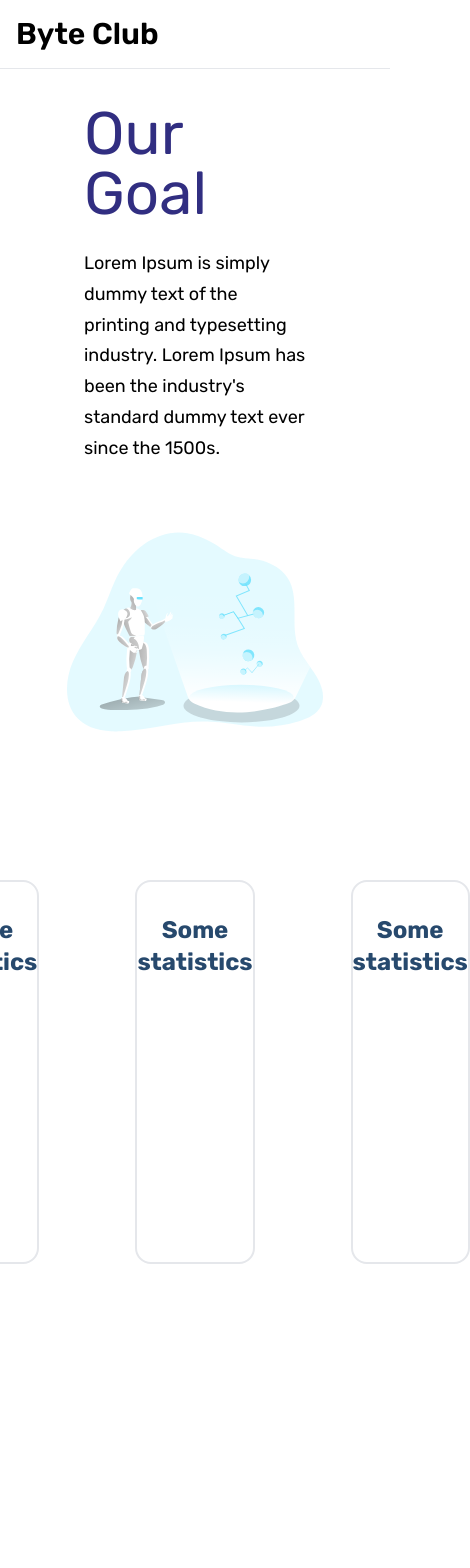
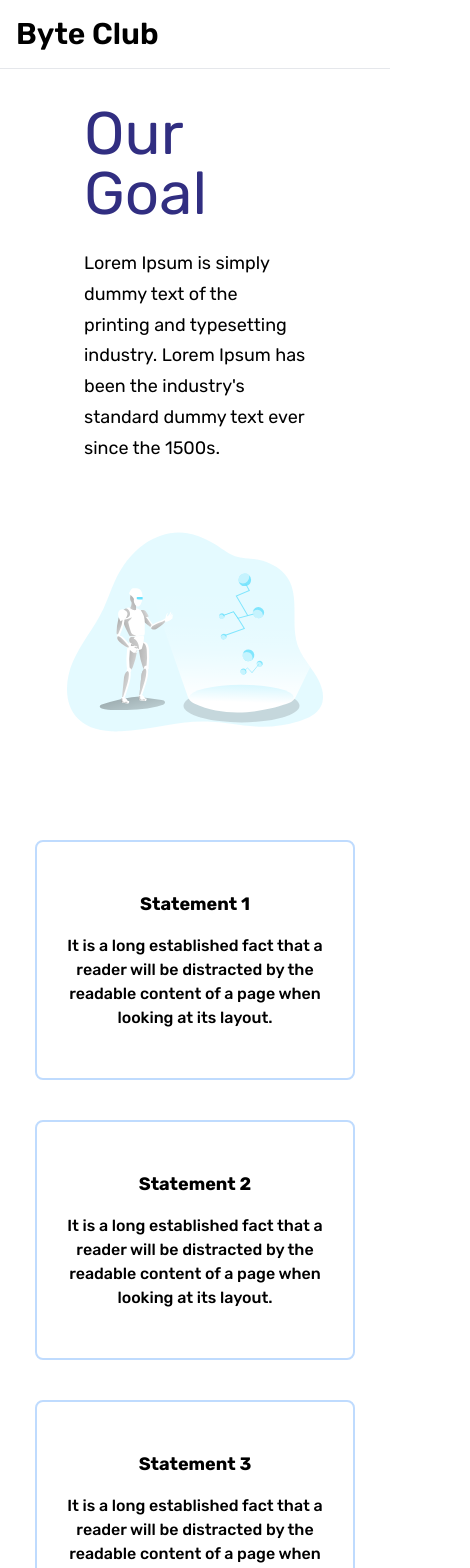
Before and after one commit to Code-Of-The-Future-Hackathon/code-of-the-future-2023-byte-club, a React (Vite) app in the folder client/: page / in a window 390 px wide. Shown: the top 1568 px of the page, 470 px wide, since content can reach past the window. Before the commit the page ends 1312 px from the top, so only its background shows below. Built offline with nearby package versions, Linux system fonts and the light colour scheme; some icons are missing; the HTML template or start-up script is replaced by a standard one.

Commit message:
Update statistics component and add responsiveness

```diff
--- a/client/src/components/Statistics.jsx
+++ b/client/src/components/Statistics.jsx
@@ -1,19 +1,24 @@
-const Statistics = () => {
-    return (
-        <>
-            <div className="flex justify-center space-x-24 mb-12 text-center text-2xl font-bold text-secondary">
-                <div className="border-2 bg-white shadow-2lg rounded-2xl w-96 h-96 pt-8">
-                    Some statistics
-                </div>
-                <div className="border-2 bg-white shadow-2lg rounded-2xl w-96 h-96 pt-8">
-                    Some statistics
-                </div>
-                <div className="border-2 bg-white shadow-2lg rounded-2xl w-96 h-96 pt-8">
-                    Some statistics
+import { stats } from '../constants/index';
+
+const Statistics = () => (
+    <>
+        <section className="container sm:pt-6 sm:pb-10 lg:pt-6 lg:pb-14 mx-auto">
+            <div className="flex items-center justify-center">
+                <div className="grid gap-10 my-8 sm:gap-20 sm:grid-cols-2 lg:gap-30 lg:grid-cols-3">
+                    {stats.map((stat, index) => (
+                        <div className="w-full max-w-xs text-center">
+                            <div key={stat.id} className="object-cover object-center w-full h-60 mx-auto rounded-lg bg-white border-2 border-blue-200">
+                                <div className="py-12 px-6">
+                                    <h5 className="text-lg pb-4 font-bold ">{stat.title}</h5>
+                                    <span className="font-medium ">{stat.value}</span>
+                                </div>
+                            </div>
+                        </div>
+                    ))}
                 </div>
             </div>
-        </>
-    )
-}
+        </section>
+    </>
+)
 
 export default Statistics;
--- a/client/src/constants/index.js
+++ b/client/src/constants/index.js
@@ -1,68 +1,17 @@
-export const features = [
-  {
-    id: "feature-1",
-    icon: star,
-    title: "Rewards",
-    content:
-      "The best credit cards offer some tantalizing combinations of promotions and prizes",
-  },
-  {
-    id: "feature-2",
-    icon: shield,
-    title: "100% Secured",
-    content:
-      "We take proactive steps make sure your information and transactions are secure.",
-  },
-  {
-    id: "feature-3",
-    icon: send,
-    title: "Balance Transfer",
-    content:
-      "A balance transfer credit card can save you a lot of money in interest charges.",
-  },
-];
-
-export const feedback = [
-  {
-    id: "feedback-1",
-    content:
-      "Money is only a tool. It will take you wherever you wish, but it will not replace you as the driver.",
-    name: "Herman Jensen",
-    title: "Founder & Leader",
-    img: people01,
-  },
-  {
-    id: "feedback-2",
-    content:
-      "Money makes your life easier. If you're lucky to have it, you're lucky.",
-    name: "Steve Mark",
-    title: "Founder & Leader",
-    img: people02,
-  },
-  {
-    id: "feedback-3",
-    content:
-      "It is usually people in the money business, finance, and international trade that are really rich.",
-    name: "Kenn Gallagher",
-    title: "Founder & Leader",
-    img: people03,
-  },
-];
-
 export const stats = [
   {
     id: "stats-1",
-    title: "User Active",
-    value: "3800+",
+    title: "Statement 1",
+    value: "It is a long established fact that a reader will be distracted by the readable content of a page when looking at its layout.",
   },
   {
     id: "stats-2",
-    title: "Trusted by Company",
-    value: "230+",
+    title: "Statement 2",
+    value: "It is a long established fact that a reader will be distracted by the readable content of a page when looking at its layout.",
   },
   {
     id: "stats-3",
-    title: "Transaction",
-    value: "$230M+",
+    title: "Statement 3",
+    value: "It is a long established fact that a reader will be distracted by the readable content of a page when looking at its layout.",
   },
 ];
--- a/client/src/style.js
+++ b/client/src/style.js
@@ -8,7 +8,7 @@ const styles = {
     flexStart: "flex justify-center items-start",
 
     paddingX: "sm:px-16 px-6",
-    paddingY: "sm:py-16 py-20",
+    paddingY: "sm:pt-16 sm:pb-1 pt-20 pb-2",
     padding: "sm:px-16 px-6 sm:py-12 py-4",
 
     marginX: "sm:mx-16 mx-6",
```
